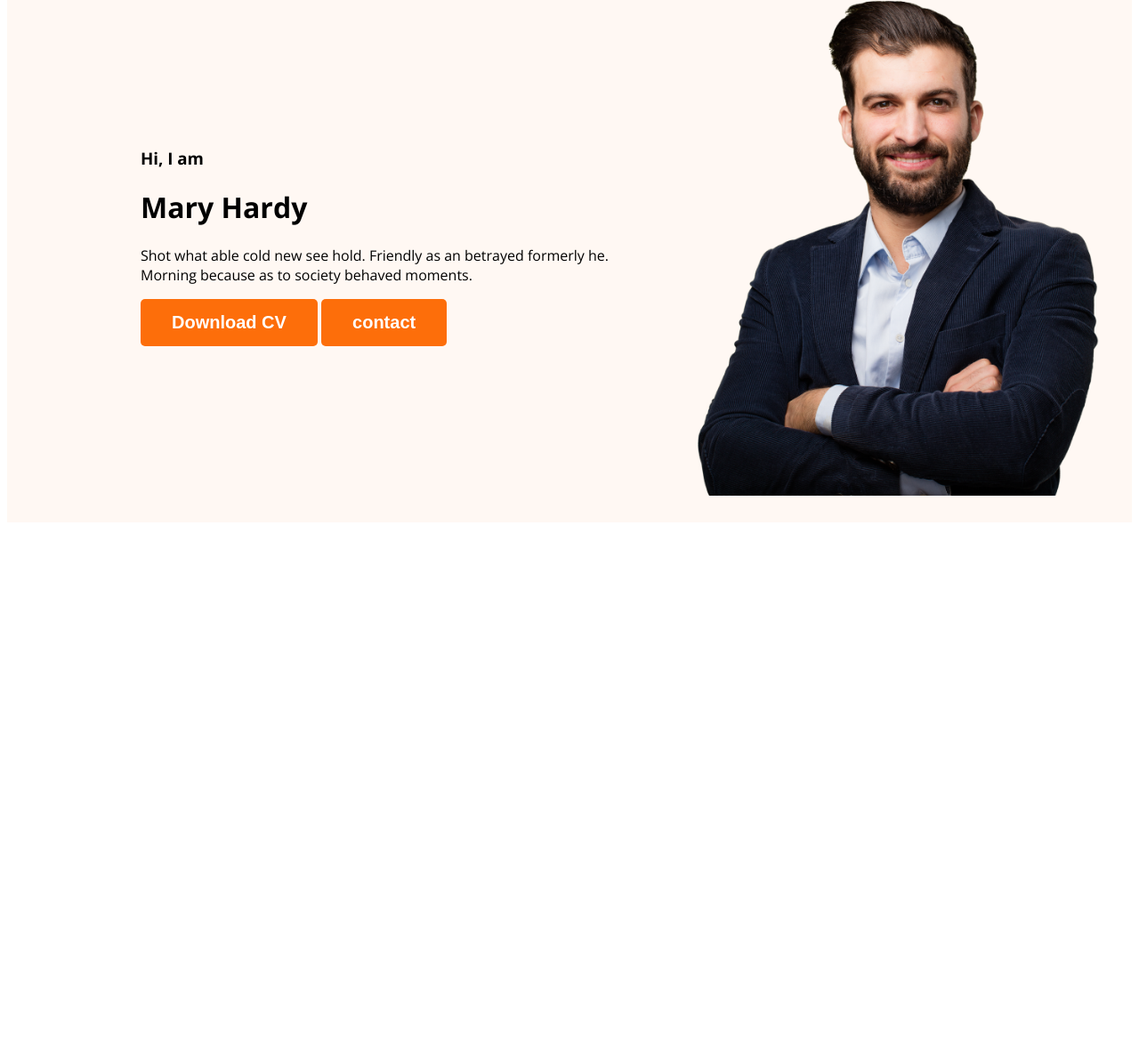
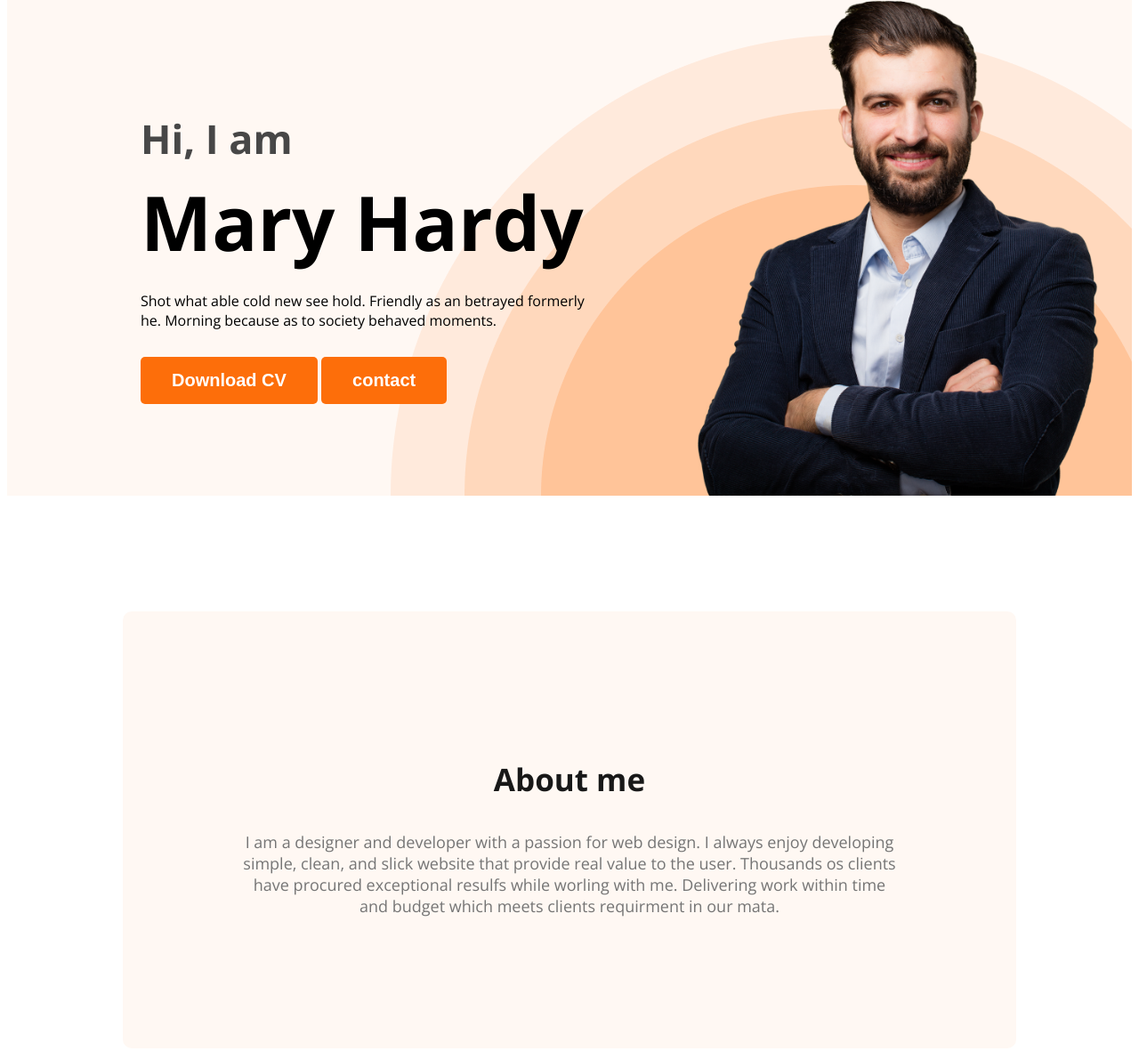
Before and after one commit to FerdosFijer/First-Website, a plain HTML site: page website.html in a window 1280 px wide. Shown: the part 211-1392 px from the top of the page at 89% size. Before the commit the page ends 806 px from the top, so only its background shows below. Drawn offline with nearby package versions, Linux system fonts and the light colour scheme.

Commit message:
add all2

```diff
--- a/style/website.css
+++ b/style/website.css
@@ -42,14 +42,55 @@ nav a{
 /* Header related style */
 .header{
     background-color: #fff8f3;
+    background-image: url('../images/header_bg.png') ;
+    background-repeat: no-repeat;
+    background-position: bottom right;
 }
 .bannerforheader{
-    padding: 30px 30px 30px 150px;
+    padding: 30px 30px 0px 150px;
     display: flex;
     align-items: center;
-    justify-content:space-around;
+    justify-content: space-between;
+}
+.banner-content{
+    max-width: 500px;
 }
 .bannerforheader .Profilepicture{
     width: 500px;
+}
+.banner-greating{
+    font-size: 45px;
+    color: #474747;
+    margin-bottom: 0;
+}
+.banner-title{
+    font-size: 85px;
+    font-weight: 700;
+    margin-top: 5px;
+    margin-bottom: 20px;
+}
+.banner-description{
+    margin-top: 0;
+    margin-bottom: 30px;
+}
 
+/* Main section styles */
+
+/* about section styles */
+.about{
+    padding: 130px;
+    background: #fff8f3;
+    border-radius: 10px;
+    margin: 130px;
 }
+.section-title{
+    color: #181818;
+    text-align: center;
+    font-size: 35px;
+    font-weight: 700;
+}
+.section-description{
+    color: #757575;
+    text-align: center;
+    font-size: 18px;
+}
--- a/website.html
+++ b/website.html
@@ -25,22 +25,34 @@
         </nav>
 
         <div class="bannerforheader">
-            <div>
+
+            <div class="banner-content">
                 <h3 class="banner-greating">Hi, I am </h3>
                 <h1 class="banner-title">Mary Hardy</h1>
-                <p> Shot what able cold new see hold. Friendly as an
+                <p class="banner-description"> Shot what able cold new see hold. Friendly as an
                     betrayed formerly he. Morning because as to society behaved moments.
                 </p>
                 <button class="hiremebutton"> Download CV</button>
                 <button class="hiremebutton"> contact</button>
             </div>
+
             <img class="Profilepicture" src="images/hardy.png" alt="">
         </div>
 
 
     </header>
 
-    <main></main>
+    <main>
+        <section class="about">
+            <h3 class="section-title">About me</h3>
+            <p class="section-description"> I am a designer and developer with a passion for web
+                design. I always enjoy developing simple, clean, and slick website that provide real
+                value to the user. Thousands os clients have procured exceptional resulfs while
+                worling with me. Delivering work within time and budget which meets clients requirment in
+                our mata.
+            </p>
+        </section>
+    </main>
 
     <footer></footer>
 
```
